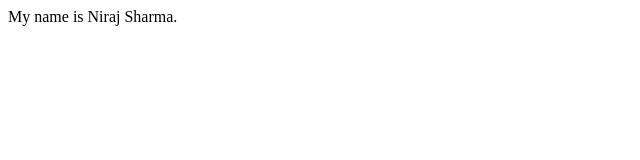
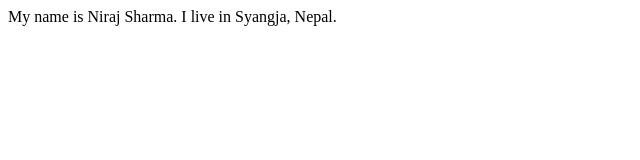
Before and after one commit to NeerajSharmans/revision, a plain HTML site: page index.html in a window 1280 px wide. Shown: the whole page, without its empty margins (0-640 px from the left). Drawn offline with Linux system fonts and the light colour scheme.

Commit message:
Committed

```diff
--- a/index.html
+++ b/index.html
@@ -6,6 +6,6 @@
         </title>
     </head>
     <body>
-        My name is Niraj Sharma.
+        My name is Niraj Sharma. I live in Syangja, Nepal.
     </body>
 </html>
```
